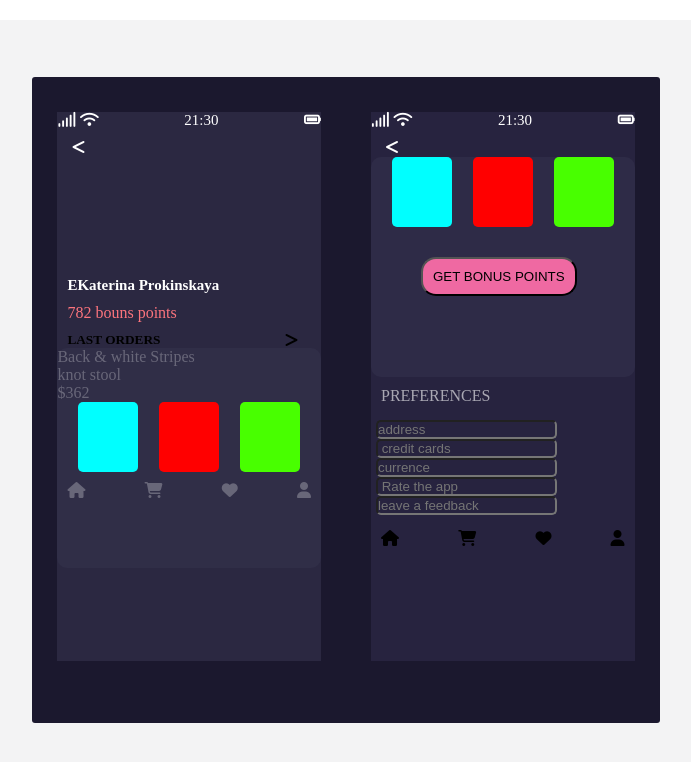
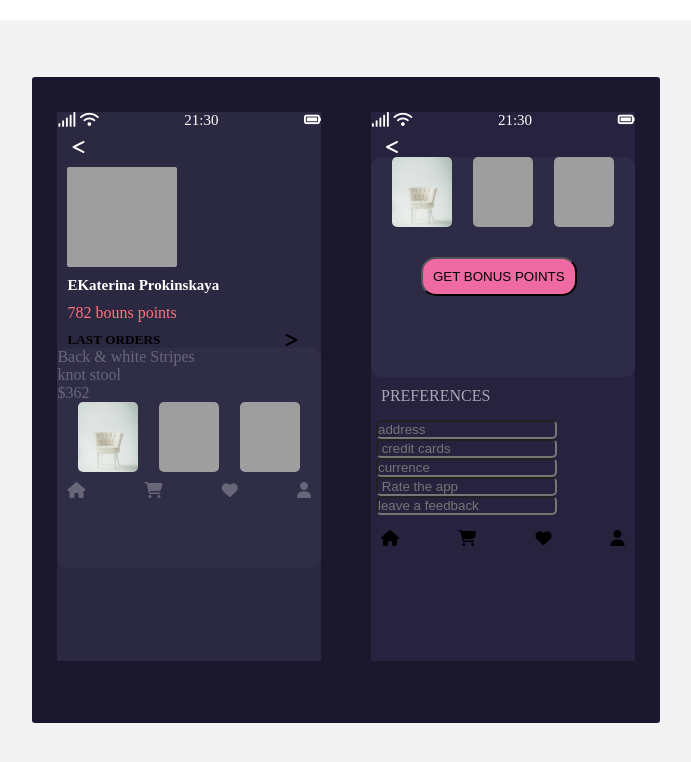
Before and after one commit to ranjan2503ravi/prompt-05-user-profile, a plain HTML site: page index.html in a window 1280 px wide. Shown: the whole page, without its empty margins (294-985 px from the left). Drawn offline with Linux system fonts and the light colour scheme; the site is published under a folder, as on GitHub Pages, so addresses that start at the root find nothing.

Commit message:
first commit

```diff
--- a/style.css
+++ b/style.css
@@ -59,7 +59,7 @@ body {
 }
 
 .logo {
-  background-image: url(/moh-unsplash.jpg);
+  background-image: url(moh-unsplash.jpg);
   background-position: center;
   background-size: cover;
   background-repeat: no-repeat;
@@ -104,7 +104,7 @@ h5 {
   height: 70px;
   width: 60px;
   background-color: aqua;
-  background-image: url(/daniil-unsplash.jpg);
+  background-image: url(daniil-unsplash.jpg);
   background-position: center;
   background-size: cover;
   border-radius: 5px;
@@ -113,7 +113,7 @@ h5 {
   width: 60px;
   height: 70px;
   background-color: rgb(255, 0, 0);
-  background-image: url(/spa-unsplash.jpg);
+  background-image: url(spa-unsplash.jpg);
   background-position: center;
   background-size: cover;
   border-radius: 5px;
@@ -122,7 +122,7 @@ h5 {
   width: 60px;
   height: 70px;
   background-color: rgb(72, 255, 0);
-  background-image: url(/spac-unsplash.jpg);
+  background-image: url(spac-unsplash.jpg);
   background-position: center;
   background-size: cover;
   border-radius: 5px;
```
Also changed, not shown: daniil-unsplash.jpg (added), 3 other files.
